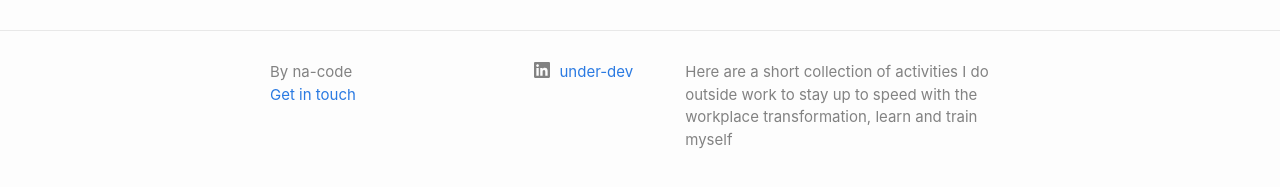
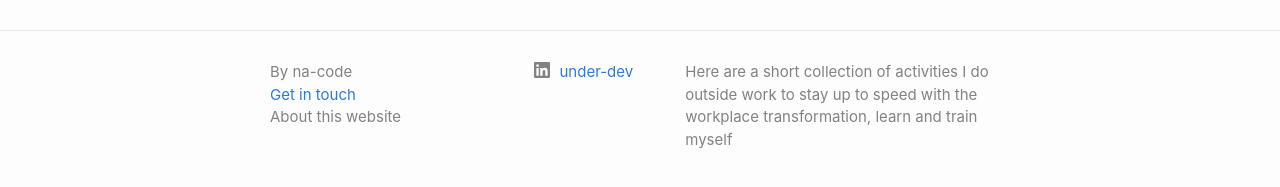
Before and after one commit to na-code/na-site, a Jekyll site: the page built from index.markdown, in a window 1280 px wide. Shown: the part 689-876 px from the top of the page. Built offline with Jekyll 4.4.1, drawn with Linux system fonts in a browser that asks for light colours.

Commit message:
Update footer.html

```diff
--- a/_includes/footer.html
+++ b/_includes/footer.html
@@ -20,6 +20,8 @@
             {%- else -%}
             <li><a class="u-email" href="/na-site/pages/contact.html">Get in touch</a></li>
             {%- endif -%}
+            <li></li>
+          <li class="p-name" href="/na-site/pages/about.html">About this website</li>
         </ul>
       </div>
 
```
